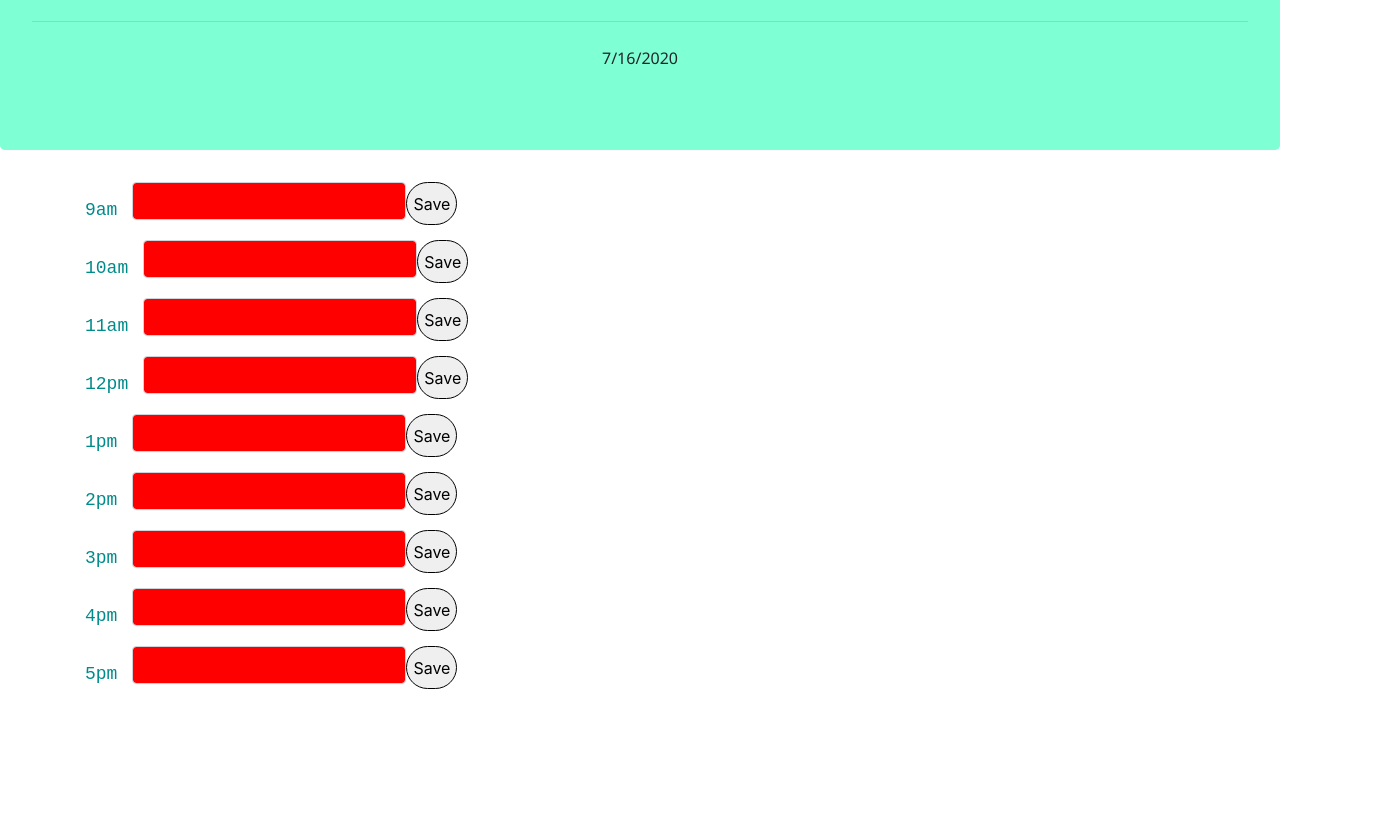
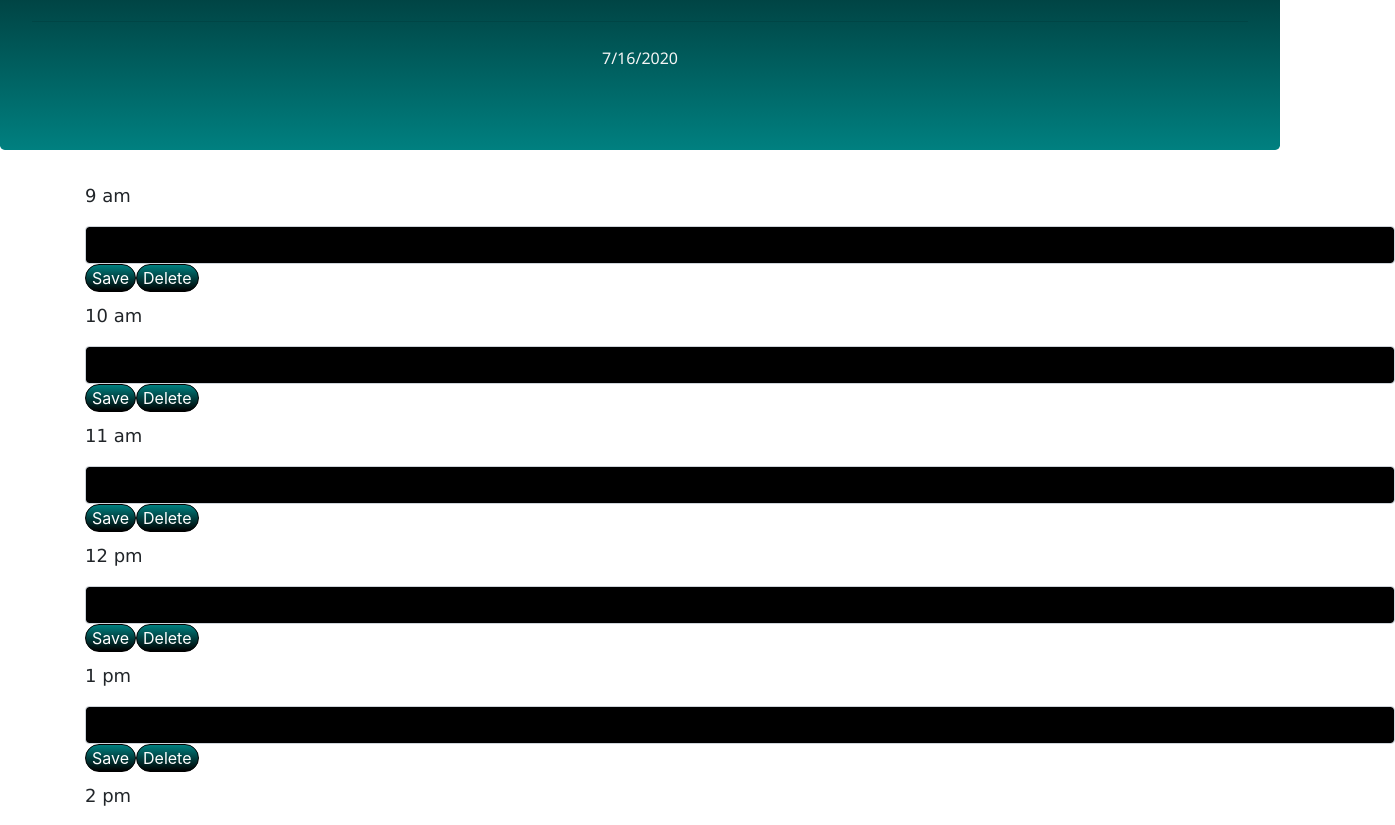
Before and after one commit to Finch23/Day-Planner-, a plain HTML site: page index.html in a window 1280 px wide. Shown: the part 172-997 px from the top of the page, 1395 px wide, since content can reach past the window. Before the commit the page ends 876 px from the top, so only its background shows below. Drawn offline with nearby package versions, Linux system fonts and the light colour scheme.

Commit message:
added delete function and styles

```diff
--- a/index.html
+++ b/index.html
@@ -11,63 +11,66 @@
     <link rel="stylesheet" href="https://stackpath.bootstrapcdn.com/bootstrap/4.4.1/css/bootstrap.min.css" integrity="sha384-Vkoo8x4CGsO3+Hhxv8T/Q5PaXtkKtu6ug5TOeNV6gBiFeWPGFN9MuhOf23Q9Ifjh" crossorigin="anonymous">
 </head>
 <body>
-    <div class="jumbotron" style='background-color: aquamarine;'>
+    <div class="jumbotron" style='background-image: linear-gradient(black, teal);'>
         <h1 class="display-4">Day Planner</h1>
         <p class="lead">Welcome to your daily planner!</p>
         <hr class="my-4">
         <p id='date'></p>
     </div>
     <div class='divPlan' id='schedule'>
-        <div class='col-lg-12'>
-
-        </div>
-            <div class='container'>
         <div class='row' id='row0'>
-                    <div class='form-group'>9am</div>
-                    <div><input class='form-control' id='9' type='text'></div>
+            <label for="inputsm">9 am</label>
+            <input class='form-control input-sm' id='9' type='text'>
             <button class='saveBtn'>Save</button>
+            <button class='delBtn'>Delete</button>
         </div>
         <div class='row' id='row1'>
-                    <div class='form-group'>10am</div>
-                    <div><input class='form-control' id='10' type='text'></div>
+            <label for="inputsm">10 am</label>
+            <input class='form-control input-sm' id='10' type='text'>
             <button class='saveBtn'>Save</button>
+            <button class='delBtn'>Delete</button>
         </div>
         <div class='row' id='row2'>
-                    <div class='form-group'>11am</div>
-                    <div><input class='form-control' id='11' type='text'></div>
+            <label for="inputsm">11 am</label>
+            <input class='form-control input-sm' id='11' type='text'>
             <button class='saveBtn'>Save</button>
+            <button class='delBtn'>Delete</button>
         </div>
         <div class='row' id='row3'>
-                    <div class='form-group'>12pm</div>
-                    <div><input class='form-control' id='12' type='text'></div>
+            <label for="inputsm">12 pm</label>
+            <input class='form-control input-sm' id='12' type='text'>
             <button class='saveBtn'>Save</button>
+            <button class='delBtn'>Delete</button>
         </div>
         <div class='row' id='row4'>
-                    <div class='form-group'>1pm</div>
-                    <div><input class='form-control' id='13' type='text'></div>
+            <label for="inputsm">1 pm</label>
+            <input class='form-control input-sm' id='13' type='text'>
             <button class='saveBtn'>Save</button>
+            <button class='delBtn'>Delete</button>
         </div>
         <div class='row' id='row5'>
-                    <div class='form-group'>2pm</div>
-                    <div><input class='form-control' id='14' type='text'></div>
+            <label for="inputsm">2 pm</label>
+            <input class='form-control input-sm' id='14' type='text'>
             <button class='saveBtn'>Save</button>
+            <button class='delBtn'>Delete</button>
         </div>
         <div class='row' id='row6'>
-                    <div class='form-group'>3pm</div>
-                    <div><input class='form-control' id='15' type='text'></div>
+            <label for="inputsm">3 pm</label>
+            <input class='form-control input-sm' id='15' type='text'>
             <button class='saveBtn'>Save</button>
+            <button class='delBtn'>Delete</button>
         </div>
         <div class='row' id='row7'>
-                    <div class='form-group'>4pm</div>
-                    <div><input class='form-control' id='16' type='text'></div>
+            <label for="inputsm">4 pm</label>
+            <input class='form-control input-sm' id='16' type='text'>
             <button class='saveBtn'>Save</button>
+            <button class='delBtn'>Delete</button>
         </div>
         <div class='row' id='row8'>
-                    <div class='form-group'>5pm</div>
-                    <div><input class='form-control' id='17' type='text'></div>
+            <label for="inputsm">5 pm</label>
+            <input class='form-control input-sm' id='17' type='text'>
             <button class='saveBtn'>Save</button>
-                </div>
-            </div>
+            <button class='delBtn'>Delete</button>
         </div>
     </div>
 
--- a/script.js
+++ b/script.js
@@ -7,11 +7,21 @@ $(document).ready(function() {
 
     $('.saveBtn').on('click', function() {
         event.preventDefault();
-        var input = ($(this).prev().children('.form-control').val());
-        var id = ($(this).prev().children('.form-control').attr('id'));
+        var input = ($(this).prev('.form-control').val());
+        var id = ($(this).prev('.form-control').attr('id'));
+        console.log(id)
         localStorage.setItem('input' + id, input);
 
     });
+
+    $('.delBtn').on('click', function() {
+        event.preventDefault();
+        var input = ($(this).prev('.saveBtn').prev().val());
+        var id = ($(this).prev('.saveBtn').prev().attr('id'));
+        location.reload();
+        localStorage.removeItem('input' + id, input);
+        console.log(localStorage)
+    })
 
 
 
@@ -22,10 +32,10 @@ $(document).ready(function() {
             var times = 'input' + i;
             $('#'+i).val(localStorage.getItem(times));
             if(currentTime === i) {
-                $('#'+i).css('background-color', 'green');
+                $('#'+i).css('background-color', 'teal');
                 $('#'+i).css('color', 'white');
             } else if(currentTime < i) {
-                $('#'+i).css('background-color', 'red');
+                $('#'+i).css('background-color', 'black');
                 $('#'+i).css('color', 'white');
             } else {
                 $('#'+i).css('background-color', 'blue');
--- a/style.css
+++ b/style.css
@@ -6,28 +6,39 @@
 .row {
     border: 1px solid black;
     padding: 1rem;
-    margin-bottom: 1rem;
-    background-color: blue;
-}
-
-.container {
-    width: 80%;
-    margin: auto;
-}
-
-.form-control {
-    width: 400px;
 }
 
 .form-group {
-    margin: 15px;
+    margin: 10px;
     font-size: large;
     font-family: 'Courier New', Courier, monospace;
-    color: darkcyan;
 }
 
-.saveBtn {
-    margin-bottom: 15px;
+.saveBtn, .delBtn {
+    margin-bottom: 10px;
     border: 1px solid black;
     border-radius: 8rem;
+    background-image: linear-gradient(teal, black);
+    color: white;
 }
+
+.divPlan {
+    position: relative;
+    left: 100px;
+    align-content: center;
+}
+
+h1 {
+    color: whitesmoke;
+}
+
+p {
+    color: whitesmoke
+}
+
+label {
+    font-family: 'Lucida Sans', 'Lucida Sans Regular', 'Lucida Grande', 'Lucida Sans Unicode', Geneva, Verdana, sans-serif;
+    font-size: large;
+    width: auto;
+    height: 4.5vh;
+}
```
Lines whose indentation alone changed are shown as unchanged.
